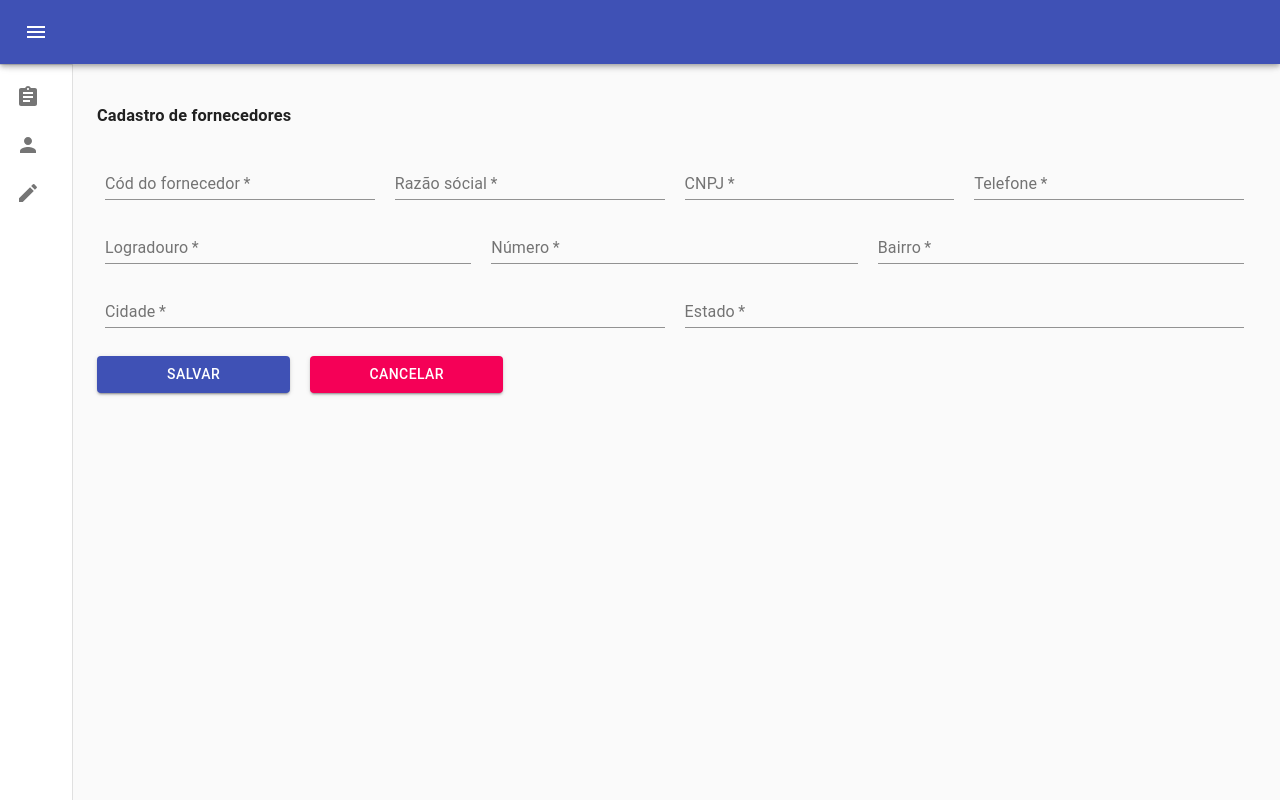
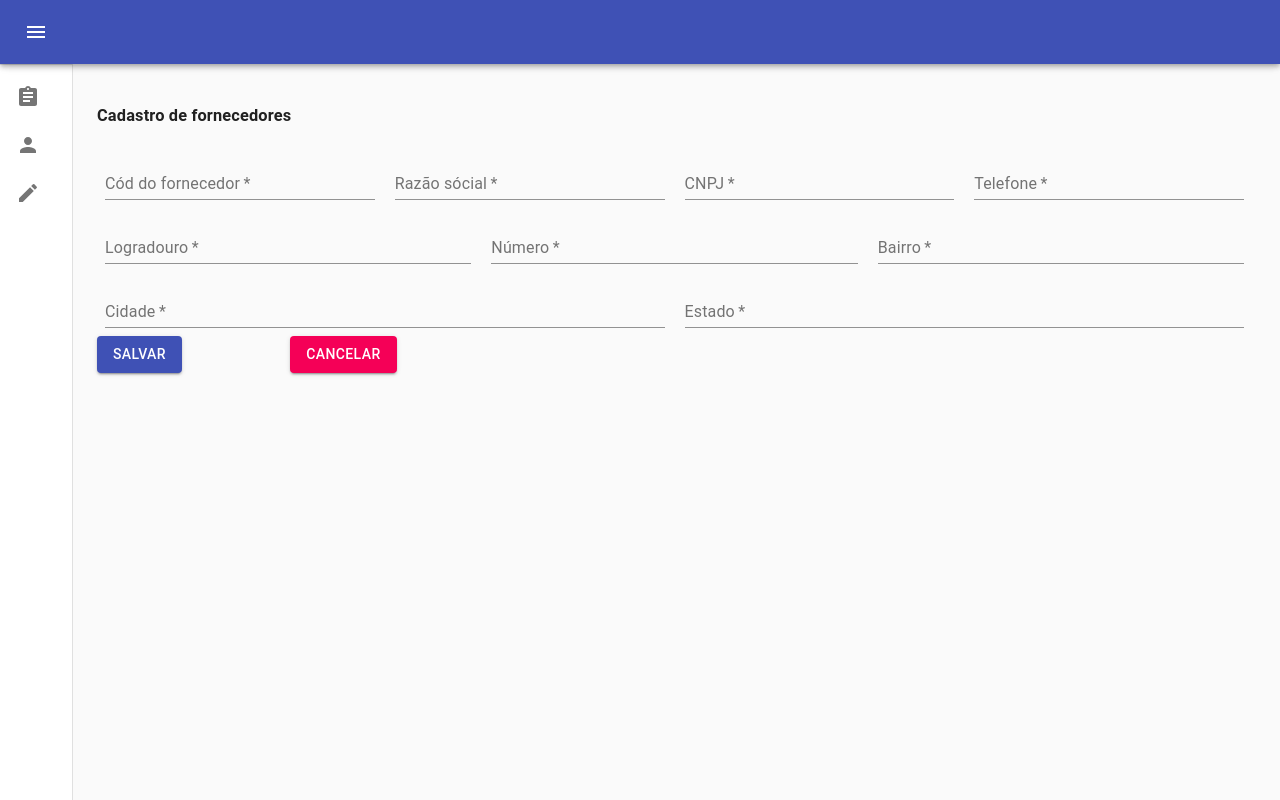
Before and after one commit to AndreFelipe97/Invetory-control-react-material-UI, a React (Create React App) app: page /cadastro-fornecedores in a window 1280 px wide. Built offline with nearby package versions, Linux system fonts and the light colour scheme.

Commit message:
Foi passado o componente personalizado do botão

```diff
--- a/src/Components/Suppliers/SupplierForm.jsx
+++ b/src/Components/Suppliers/SupplierForm.jsx
@@ -1,11 +1,12 @@
 import React, { useState, useEffect, Fragment } from 'react';
 import TextField from '@material-ui/core/TextField';
 import { makeStyles } from '@material-ui/core/styles';
-import { Button, Grid } from "@material-ui/core";
+import { Grid } from "@material-ui/core";
 import {useHistory} from 'react-router-dom'
 
 import api from "../../Services/api";
 import Input from "../../Itens/Input";
+import Button from "../../Itens/Button";
 
 
 const useStyles = makeStyles(theme => ({
@@ -166,14 +167,28 @@ export default function FormPropsTextFields(props) {
                 </Grid>
                 <Grid container>
                     <Grid item xs={12} sm={12} md={2} lg={2} xl={2}>
-                        <Button variant="contained" style={{ width: '100%', marginTop:'20px' }} color="primary" onClick={e => handleSubmit(values)}>
+                        {/* <Button variant="contained" style={{ width: '100%', marginTop:'20px' }} color="primary" onClick={e => handleSubmit(values)}>
                             Salvar
-                        </Button>
+                        </Button> */}
+                        <Button
+                            variant='contained'
+                            style={{ width: '100%', marginTop:'20px' }}
+                            color='primary'
+                            onClick={e => handleSubmit(values)}
+                            name='Salvar'
+                        />
                     </Grid>
                     <Grid item xs={12} sm={12} md={2} lg={2} xl={2}>
-                        <Button variant="contained" onClick={handleClick} style={{ width: '100%', marginLeft: '20px', marginTop:'20px' }} color="secondary">
+                        {/* <Button variant="contained" onClick={handleClick} style={{ width: '100%', marginLeft: '20px', marginTop:'20px' }} color="secondary">
                             Cancelar
-                        </Button>
+                        </Button> */}
+                        <Button
+                            variant='contained'
+                            style={{ width: '100%', marginLeft: '20px', marginTop:'20px' }}
+                            color='secondary'
+                            onClick={handleClick}
+                            name='Cancelar'
+                        />
                     </Grid>
                 </Grid>
             </form>
```
